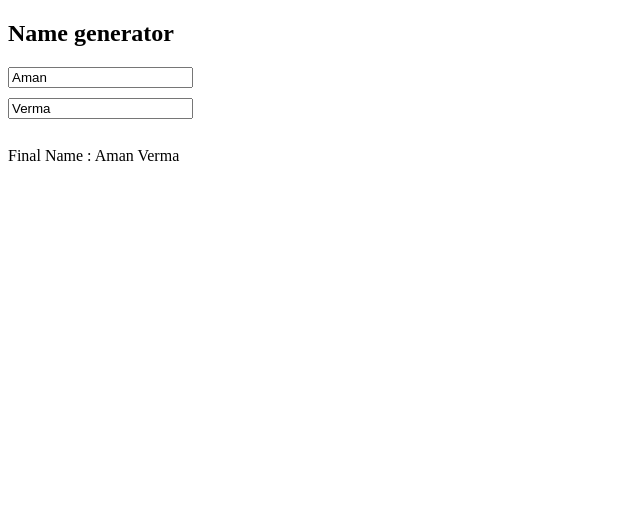
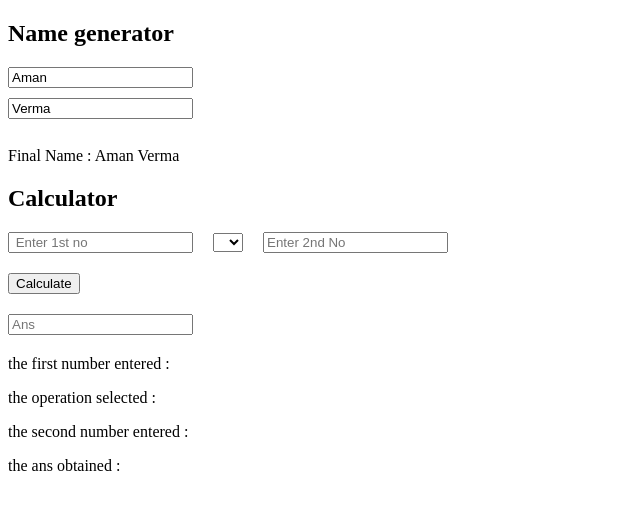
Before and after one commit to aman-verma-00/learn-angular, an Angular app: page / in a window 1280 px wide. Shown: the top 510 px of the page, without its empty margins (0-640 px from the left). Built offline with nearby package versions, Linux system fonts and the light colour scheme.

Commit message:
calculator done

```diff
--- a/src/app/app.component.html
+++ b/src/app/app.component.html
@@ -17,3 +17,5 @@
 <div>
     Final Name : {{firstName}} {{lastName}}
 </div>
+
+<app-calculator></app-calculator>
--- a/src/app/app.module.ts
+++ b/src/app/app.module.ts
@@ -5,10 +5,12 @@ import { AppRoutingModule } from './app-routing.module';
 import { AppComponent } from './app.component';
 import { HomeComponent } from './home/home.component';
 import { FormsModule } from '@angular/forms';
+import { CalculatorComponent } from './calculator/calculator.component';
 @NgModule({
   declarations: [
     AppComponent,
-    HomeComponent
+    HomeComponent,
+    CalculatorComponent
   ],
   imports: [
     BrowserModule,
--- /dev/null
+++ b/src/app/calculator/calculator.component.html
@@ -0,0 +1,30 @@
+<h2>Calculator</h2>
+<div>
+    <div>
+        <input type="text"
+        placeholder=" Enter 1st no"
+        [(ngModel)]="firstNo">
+        <select [(ngModel)]="operation">
+            <option value="+">+</option>
+            <option value="-">-</option>
+            <option value="*">*</option>
+            <option value="/">/</option>
+        </select>
+        <input type="text"
+        placeholder="Enter 2nd No"
+        [(ngModel)]="secondNo">
+    </div>
+    <div>
+        <button (click)="calculate()">Calculate</button>
+    </div>
+    <div>
+        <input type="text"
+        placeholder="Ans" [value]="ans">
+    </div>
+    <div>
+        <p>the first number entered : {{firstNo}}</p>
+        <p>the operation selected : {{operation}}</p>
+        <p>the second number entered : {{secondNo}}</p>
+        <p>the ans obtained : {{ans}}</p>
+    </div>
+</div>
--- /dev/null
+++ b/src/app/calculator/calculator.component.scss
@@ -0,0 +1,7 @@
+div{
+    margin-bottom: 20px;
+}
+
+select{
+    margin: 0px 20px;
+}
--- /dev/null
+++ b/src/app/calculator/calculator.component.ts
@@ -0,0 +1,33 @@
+import { Component } from '@angular/core';
+
+@Component({
+  selector: 'app-calculator',
+  templateUrl: './calculator.component.html',
+  styleUrls: ['./calculator.component.scss']
+})
+export class CalculatorComponent {
+  firstNo: string = '';
+  secondNo: string = '';
+  operation: string = '';
+  ans: string = '';
+  calculate() {
+    let ans: number;
+    switch (this.operation) {
+      case '+':
+        ans = parseInt(this.firstNo) + parseInt(this.secondNo);
+        break;
+      case '-':
+        ans = parseInt(this.firstNo) - parseInt(this.secondNo);
+        break;
+      case '*':
+        ans = parseInt(this.firstNo) * parseInt(this.secondNo);
+        break;
+      case '/':
+        ans = parseInt(this.firstNo) / parseInt(this.secondNo);
+        break;
+      default :
+      ans = 0;
+    }
+    this.ans=ans.toString();
+  }
+}
```
Also changed, not shown: 1 other file (tests, documents, lock files or other folders).
